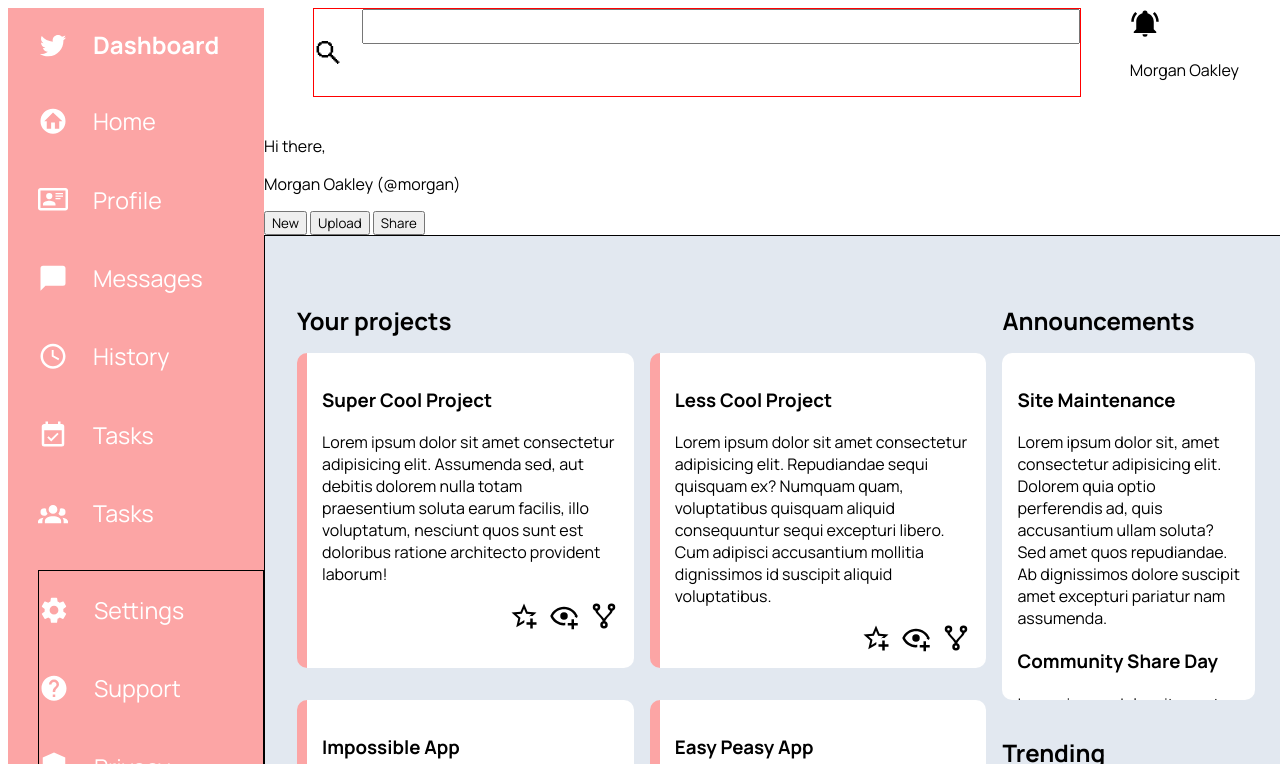
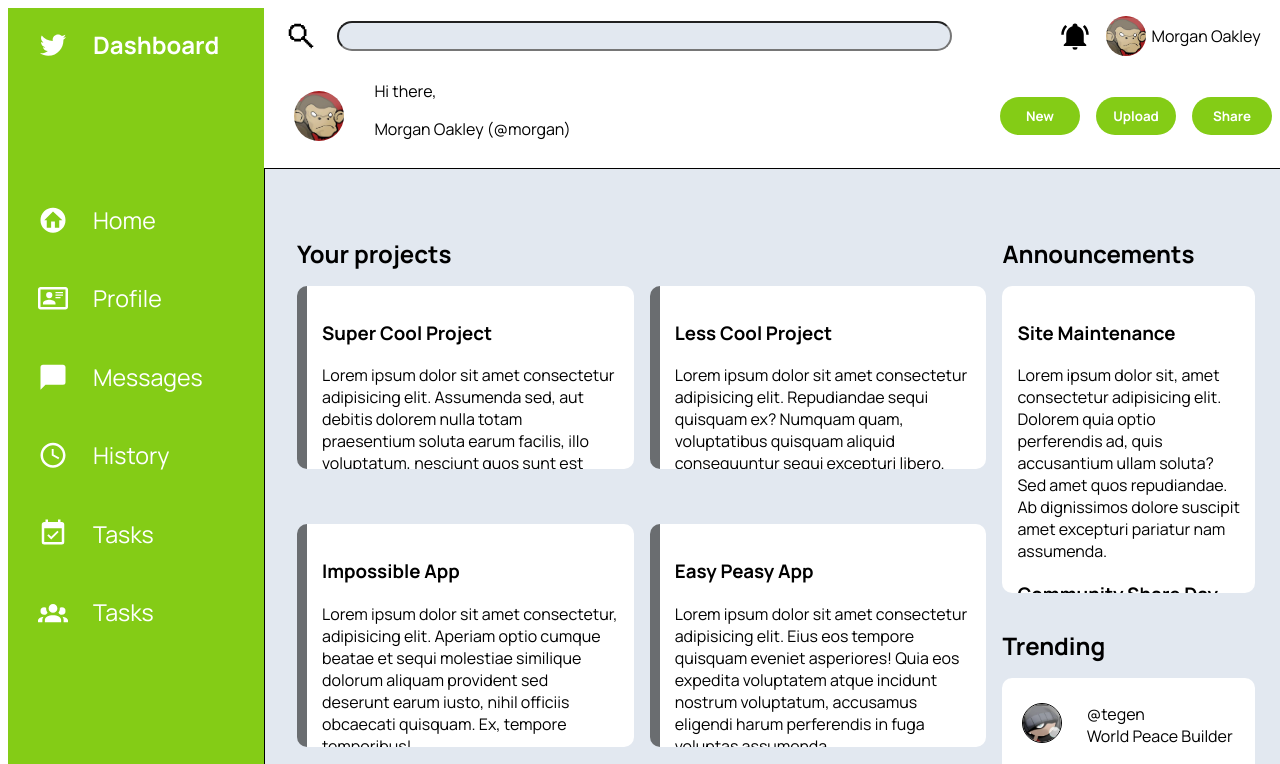
Before and after one commit to daxantz/dashboard, a plain HTML site: page index.html in a window 1280 px wide. Shown: the top 764 px of the page. Drawn offline with Linux system fonts and the light colour scheme.

Commit message:
got layout as close as possible to design image and finished off some styling

```diff
--- a/index.html
+++ b/index.html
@@ -19,18 +19,21 @@
 
                 <div class="accountInfo">
                     <svg class="blksvg" xmlns="http://www.w3.org/2000/svg" viewBox="0 0 24 24"><path fill="currentColor" d="M21,19V20H3V19L5,17V11C5,7.9 7.03,5.17 10,4.29C10,4.19 10,4.1 10,4A2,2 0 0,1 12,2A2,2 0 0,1 14,4C14,4.1 14,4.19 14,4.29C16.97,5.17 19,7.9 19,11V17L21,19M14,21A2,2 0 0,1 12,23A2,2 0 0,1 10,21M19.75,3.19L18.33,4.61C20.04,6.3 21,8.6 21,11H23C23,8.07 21.84,5.25 19.75,3.19M1,11H3C3,8.6 3.96,6.3 5.67,4.61L4.25,3.19C2.16,5.25 1,8.07 1,11Z" /></svg>
-                    <img src="" alt="">
+                    <img src="/assets/download.jpeg" alt="">
                     <p>Morgan Oakley</p>
                 </div>
             </div>
 
             <div class="bottomNav">
                 <div>
-                    <img src="" alt="">
-                    <p>Hi there,</p>
-                    <p>Morgan Oakley (@morgan)</p>
+                    <img src="/assets/download.jpeg" alt="">
+                    <div>
+                        <p>Hi there,</p>
+                        <p>Morgan Oakley (@morgan)</p>
+                    </div>
+
                 </div>
-                <div>
+                <div class="btns">
                     <button>New</button>
                     <button>Upload</button>
                     <button>Share</button>
--- a/styles.css
+++ b/styles.css
@@ -3,6 +3,8 @@
 *{
     box-sizing:border-box;
     font-family: "Manrope", sans-serif;
+
+    padding: 0;
 }
 
 .container{
@@ -13,21 +15,84 @@
     grid-template-rows: 1fr 4fr;
 }
 
-.topNav {
-    display: flex;
-    justify-content: space-evenly
+.header{
+    display: grid;
+    grid-template-rows: 35% 65%;
+}
+
+.header > .topNav {
+    display: grid;
+    grid-template-columns: 7fr 2fr;
 }
 
 .search {
+    display: grid;
+    grid-template-columns: 1fr 10fr;
+    align-items: center;
+    column-gap: 1px;
+}
+
+.search > svg {
+    justify-self: end;
+}
+
+.search > input {
+    width: 85%;
+    background-color: #e2e8f0;
+    border-radius: 50px;
+    height: 30px;
+}
+
+
+
+.header > .topNav > .accountInfo {
+
+    display: grid;
+    grid-template-columns: repeat(2, 1fr) 3fr;
+    align-items: center;
+}
+
+.header div > img {
+    width: 40px;
+    border-radius: 50px;
+}
+
+.bottomNav {
+    display: grid;
+    grid-template-columns: 3fr 2fr 1.75fr;
+}
+
+.bottomNav div:first-child {
+
+    display: grid;
+    grid-template-columns:1fr 3fr ;
+}
+
+.bottomNav div:first-child > img {
+    align-self: center;
+    justify-self: center;
+    width: 50px;
+}
+
+div.btns{
+    grid-column: 3;
     display: flex;
-    border: 1px solid red;
-    width: 75%;
+
+
+    align-self: center;
+
 
 }
 
-.search input {
-    width: 100%;
-    height: 35px;
+button{
+    background-color: #84cc16;
+    border: none;
+    border-radius: 50px;
+    padding: 10px 15px 10px 15px;
+    margin-right: 1rem;
+    width: 5rem;
+    color: white;
+    font-weight: bolder;
 }
 
 
@@ -39,11 +104,13 @@
 
 .sidebar{
     display: grid;
-    background-color: #fca5a5;
+    background-color: #84cc16;
+    grid-template-rows: 1fr 4fr 4fr;
     grid-column: 1/2;
     grid-row: 1/3;
     color: white;
     height: 100vh;
+    row-gap: 100px;
 
 }
 
@@ -60,7 +127,7 @@ div.sideContent {
 
 .sidebar > .settings {
     margin-top: 16px;
-    border: 1px solid black;
+
 
 }
 
@@ -112,6 +179,7 @@ main .Cards {
 .card{
     background-color: white;
     padding: 15px;
+    overflow: auto;
 }
 
 .projects {
@@ -163,7 +231,7 @@ h2.header{
 }
 
 div.Cards > div.col-1, div.Cards > div.col-2 {
-    border-left: 10px solid #fca5a5;
+    border-left: 10px solid #6a6d70;
 }
 
 div.cardIcons {
```
Also changed, not shown: assets/download.jpeg (added).
